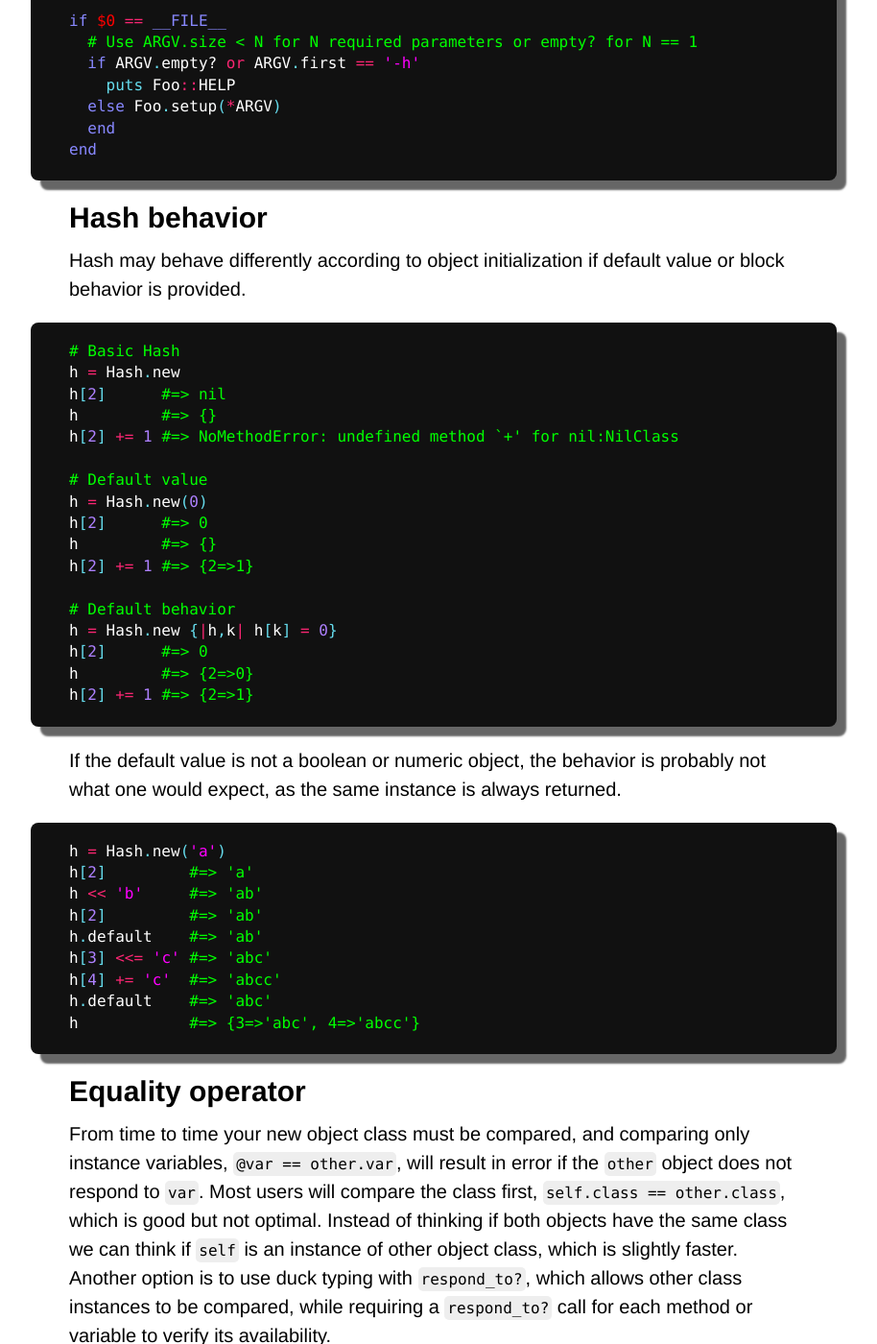
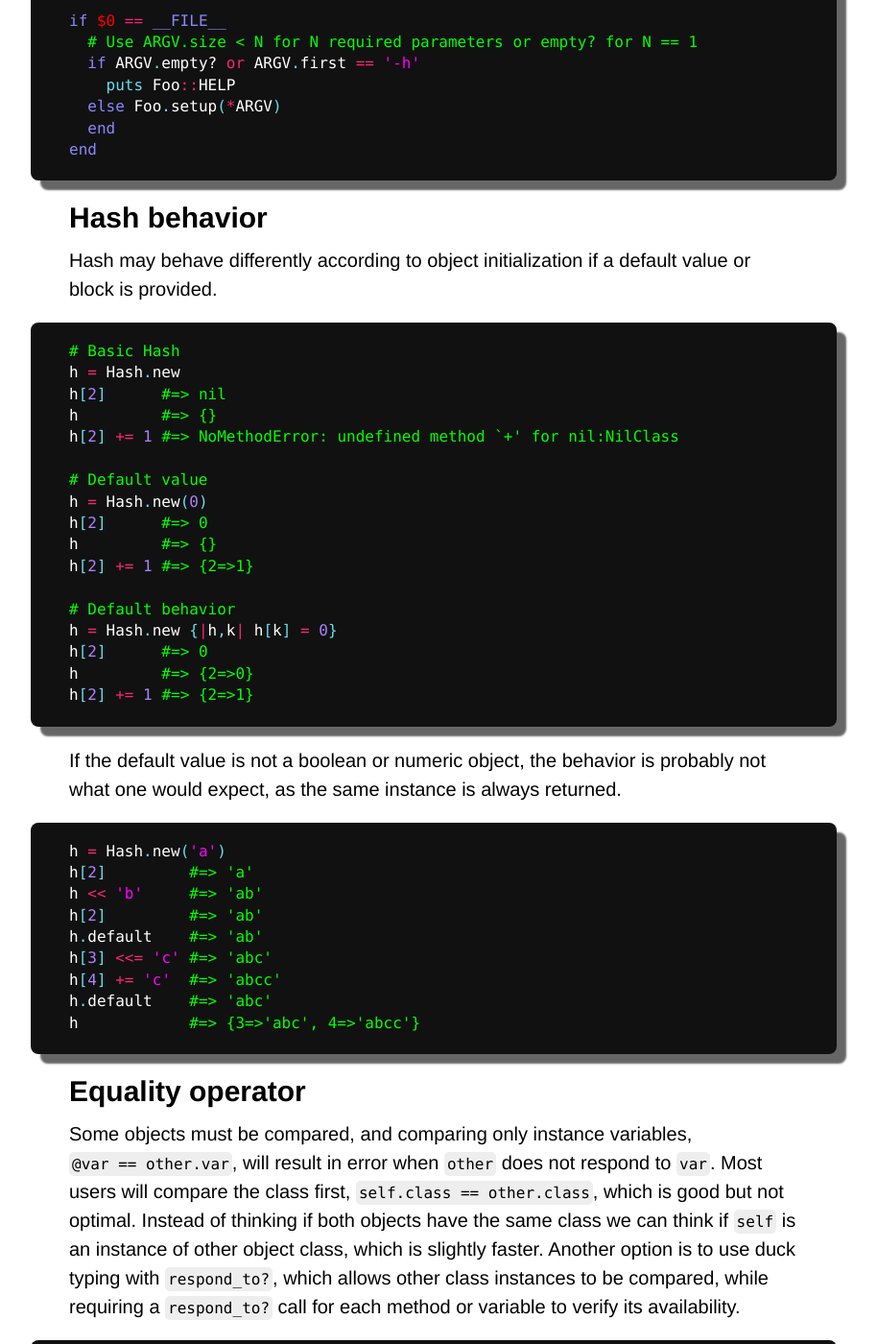
Before and after one commit to Maumagnaguagno/maumagnaguagno.github.io, a Jekyll site: the page built from ruby.md, in a window 1280 px wide and 1400 px high, scrolled down 4489 px. Shown: the whole window at 96% size, without its empty margins (188-1102 px from the left). Built offline with Jekyll 4.4.1, drawn with Linux system fonts in a browser that asks for light colours; our own code applies the rules of GitHub Pages for plain Markdown files.

Commit message:
Simplify text of Ruby Hash behavior and Equality operator sections

````diff
--- a/ruby.md
+++ b/ruby.md
@@ -212,7 +212,7 @@ end
 ```
 
 ## Hash behavior
-Hash may behave differently according to object initialization if default value or block behavior is provided.
+Hash may behave differently according to object initialization if a default value or block is provided.
 
 ```ruby
 # Basic Hash
@@ -249,7 +249,7 @@ h            #=> {3=>'abc', 4=>'abcc'}
 ```
 
 ## Equality operator
-From time to time your new object class must be compared, and comparing only instance variables, ``@var == other.var``, will result in error if the ``other`` object does not respond to ``var``.
+Some objects must be compared, and comparing only instance variables, ``@var == other.var``, will result in error when ``other`` does not respond to ``var``.
 Most users will compare the class first, ``self.class == other.class``, which is good but not optimal.
 Instead of thinking if both objects have the same class we can think if ``self`` is an instance of other object class, which is slightly faster.
 Another option is to use duck typing with ``respond_to?``, which allows other class instances to be compared, while requiring a ``respond_to?`` call for each method or variable to verify its availability.
````
